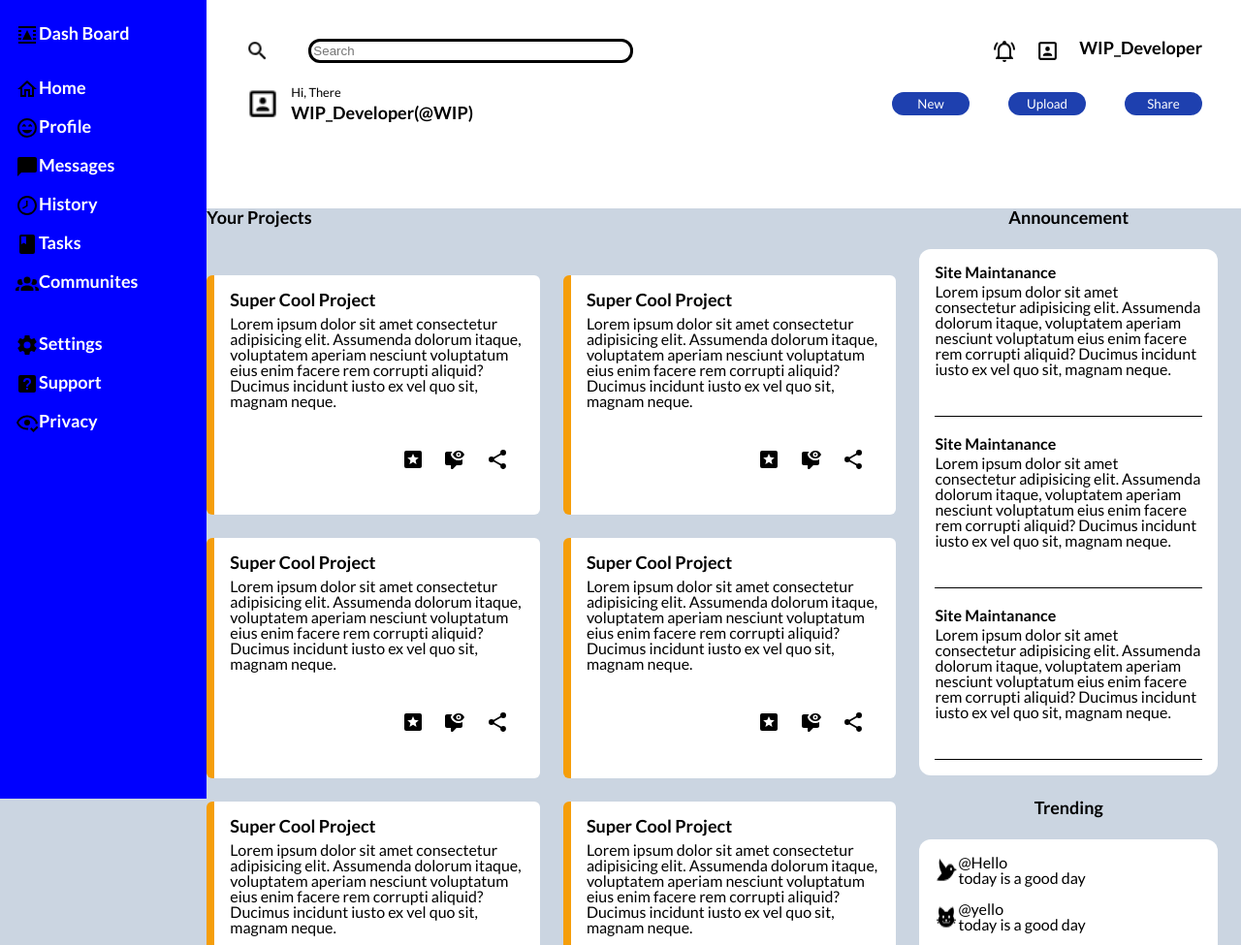
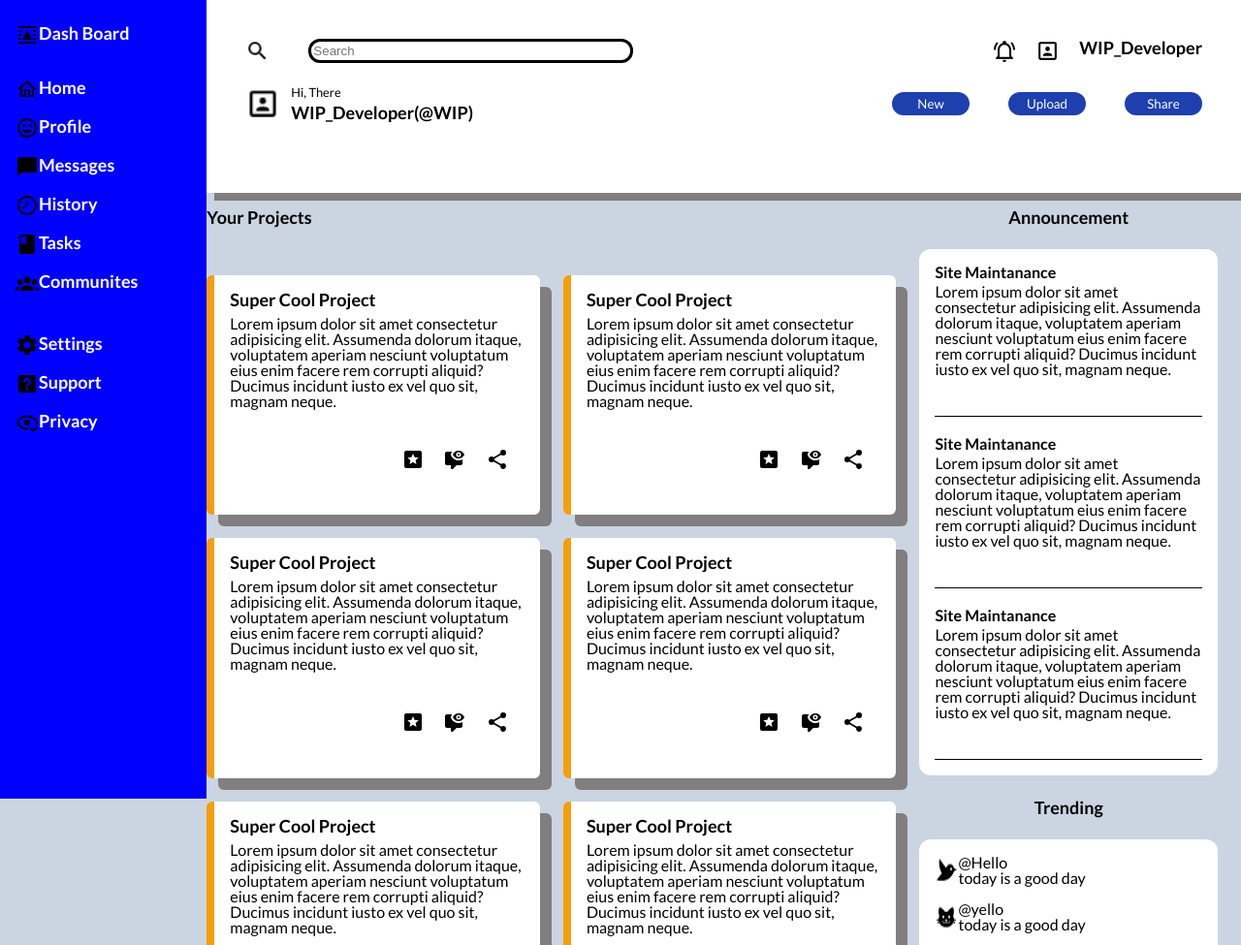
Before and after one commit to jeeva-learner/Admin_Dashboard, a plain HTML site: page index.html in a window 1280 px wide. Shown: the top 975 px of the page at 97% size. Drawn offline with Linux system fonts and the light colour scheme.

Commit message:
box-shadow effect added

```diff
--- a/style.css
+++ b/style.css
@@ -34,6 +34,8 @@
     gap: 1.5rem;
     background-color: white;
     padding: 2.5rem;
+    box-shadow: 1vh 1vh rgb(128, 126, 126);
+    margin-bottom: 2vh;
 }
 .Header p{
     font-weight: bold;
@@ -59,6 +61,7 @@
     padding: 2vh;
     border-radius: 0.75vh;
     background-color: white;
+    box-shadow: 1.5vh 1.5vh rgb(128, 126, 126);
 }
 .cards img{
     display: inline-block;
```
